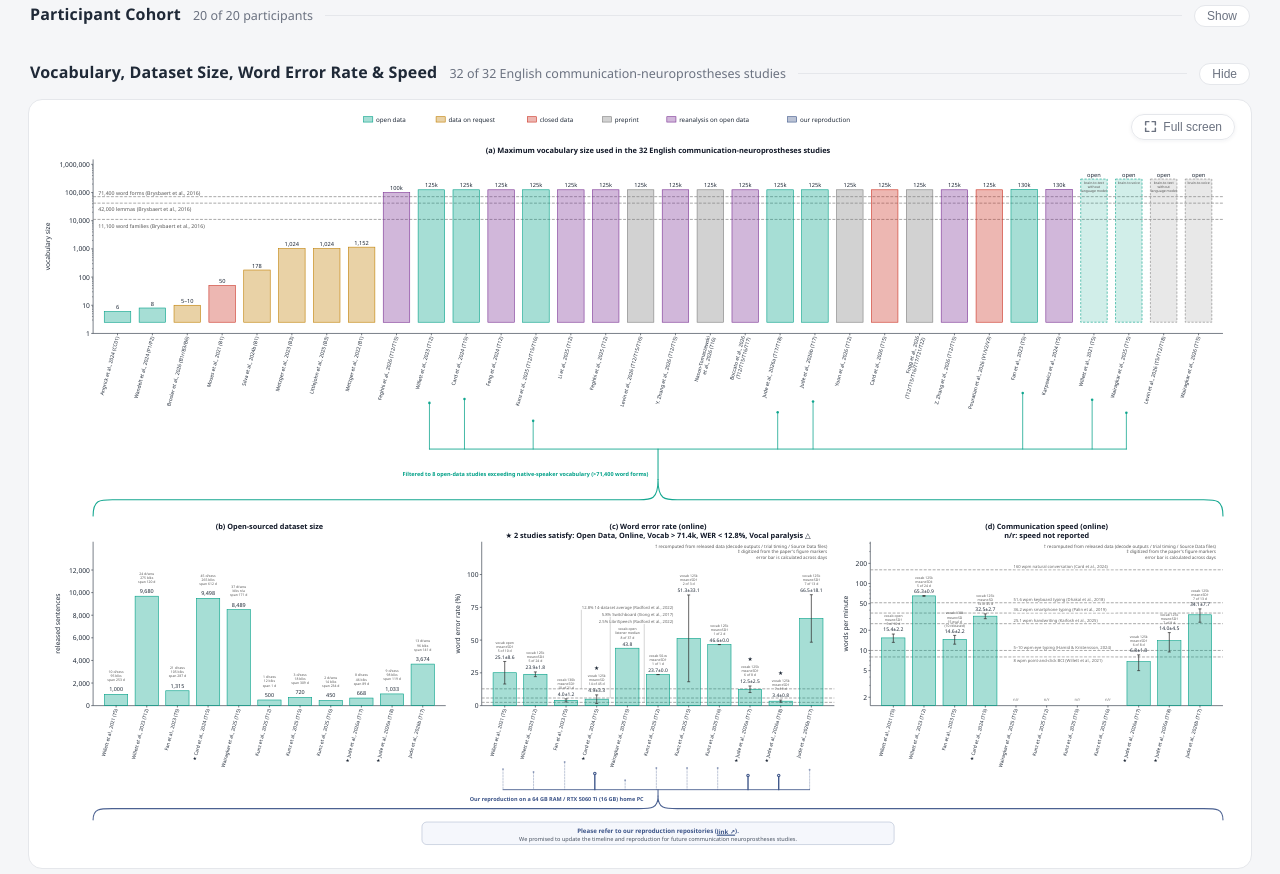
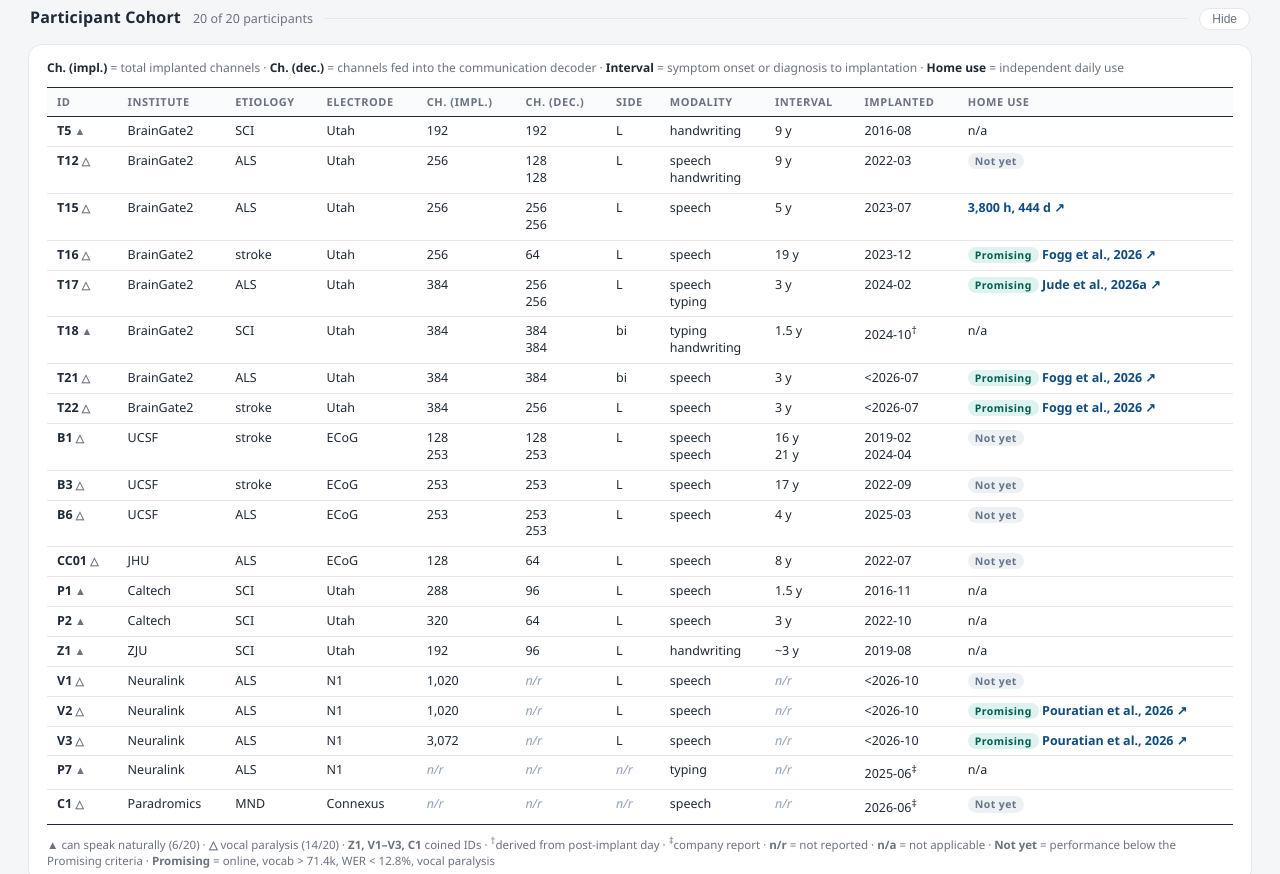
Before and after one commit to Physics-Lee/communication-neuroprostheses-timeline, a plain HTML site: page communication_neuroprostheses_timeline.html in a window 1280 px wide. Shown: the part 1229-2103 px from the top of the page. Drawn offline with Linux system fonts and the light colour scheme.

Commit message:
auto: 2026-11-16 更新 render_timeline 与 HTML 版

```diff
--- a/communication_neuroprostheses_timeline.html
+++ b/communication_neuroprostheses_timeline.html
@@ -81,6 +81,11 @@
                      font-weight: 600; cursor: pointer; transition: all .12s ease; }
   #pinned-only-btn:hover { border-color: #006b59; background: rgba(0, 160, 135, .15); }
   #pinned-only-btn.on { background: #006b59; border-color: #006b59; color: #fff; }
+  .ext-links { margin-left: auto; display: flex; flex-wrap: wrap; gap: 8px; }
+  .nav-pill { display: inline-flex; align-items: center; gap: 4px; border: 1px solid var(--line);
+              background: #fafbfc; color: var(--accent); border-radius: 999px; padding: 4px 13px;
+              font-size: 12px; font-weight: 600; text-decoration: none; transition: all .12s ease; }
+  .nav-pill:hover { border-color: var(--accent); background: var(--accent-soft); }
 
   /* ---------- figure ---------- */
   #figbox, #benchbox { position: relative; background: var(--card); border: 1px solid var(--line); border-radius: 14px;
@@ -178,6 +183,13 @@
   .cohort-sp { font-size: 11px; color: var(--muted); margin-left: 3px; }
   .cohort-tbl a { color: var(--accent); text-decoration: none; font-weight: 600; }
   .cohort-tbl a:hover { text-decoration: underline; }
+  .prom-badge { display: inline-flex; align-items: center; background: rgba(0, 160, 135, .13);
+                color: #005f4f; font-size: 10.5px; font-weight: 700; letter-spacing: .04em;
+                padding: 1px 7px; border-radius: 999px; white-space: nowrap; }
+  .cohort-tbl .nr { color: #94a3b8; font-style: italic; }
+  .nyet-badge { display: inline-flex; align-items: center; background: #eef1f4; color: #64748b;
+                font-size: 10.5px; font-weight: 700; letter-spacing: .04em;
+                padding: 1px 7px; border-radius: 999px; white-space: nowrap; }
   .cohort-foot { font-size: 11.5px; color: var(--muted); margin: 9px 0 0; line-height: 1.45; }
   .cohort-foot a { color: var(--accent); text-decoration: none; }
   .cohort-foot a:hover { text-decoration: underline; }
@@ -259,6 +271,9 @@
         <button data-mode="hide">Hide in place</button>
       </div>
       <button id="pinned-only-btn" type="button" title="Toggle showing only the 2 open-data, online (closed-loop) studies with vocabulary &gt; 71.4k, online WER &lt; 12.8% and at least one vocal-paralysis (△) participant: Card et al. (2024) &amp; Jude et al. (2026a)">★ Open Data, Online, Vocab &gt; 71.4k, WER &lt; 12.8%, Vocal paralysis</button>
+      <div class="ext-links">
+        <a href="https://github.com/Physics-Lee/communication-neuroprostheses-timeline" target="_blank" rel="noopener" class="nav-pill">GitHub Repo ↗</a>
+      </div>
     </div>
   </div>
 
@@ -399,9 +414,9 @@
     <h2>Participant Cohort</h2>
     <span class="count" id="cohort-count"></span>
     <span class="rule"></span>
-    <button id="cohort-toggle" class="sec-btn" type="button">Show</button>
+    <button id="cohort-toggle" class="sec-btn" type="button">Hide</button>
   </div>
-  <div id="cohortbox" style="display:none">
+  <div id="cohortbox">
     <p class="cohort-sub">
       <b>Ch. (impl.)</b> = total implanted channels · <b>Ch. (dec.)</b> = channels fed into the communication decoder ·
       <b>Interval</b> = symptom onset or diagnosis to implantation · <b>Home use</b> = independent daily use
@@ -426,109 +441,119 @@
         <tr class="cohort-row" data-pid="T5">
           <td class="cohort-pid">T5<span class="cohort-sp" title="Can speak naturally">▲</span></td>
           <td>BrainGate2</td><td>SCI</td><td>Utah</td><td>192</td><td>192</td><td>L</td>
-          <td>handwriting</td><td>9 y</td><td>2016-08</td><td>—</td>
+          <td>handwriting</td><td>9 y</td><td>2016-08</td><td>n/a</td>
         </tr>
         <tr class="cohort-row" data-pid="T12">
           <td class="cohort-pid">T12<span class="cohort-sp" title="Vocal paralysis (dysarthria)">△</span></td>
           <td>BrainGate2</td><td>ALS</td><td>Utah</td><td>256</td><td>128<br>128</td><td>L</td>
-          <td>speech<br>handwriting</td><td>9 y</td><td>2022-03</td><td>—</td>
+          <td>speech<br>handwriting</td><td>9 y</td><td>2022-03</td><td><span class="nyet-badge" title="Performance has not reached the Promising criteria; home use not yet feasible">Not yet</span></td>
         </tr>
         <tr class="cohort-row" data-pid="T15">
           <td class="cohort-pid">T15<span class="cohort-sp" title="Vocal paralysis (dysarthria)">△</span></td>
           <td>BrainGate2</td><td>ALS</td><td>Utah</td><td>256</td><td>256<br>256</td><td>L</td>
-          <td>speech<br>cursor</td><td>5 y</td><td>2023-07</td>
+          <td>speech</td><td>5 y</td><td>2023-07</td>
           <td><a href="https://doi.org/10.1038/s41591-026-04414-6" target="_blank" rel="noopener" onclick="event.stopPropagation()">3,800 h, 444 d ↗</a></td>
         </tr>
         <tr class="cohort-row" data-pid="T16">
           <td class="cohort-pid">T16<span class="cohort-sp" title="Vocal paralysis (dysarthria)">△</span></td>
           <td>BrainGate2</td><td>stroke</td><td>Utah</td><td>256</td><td>64</td><td>L</td>
-          <td>speech</td><td>19 y</td><td>2023-12</td><td>—</td>
+          <td>speech</td><td>19 y</td><td>2023-12</td>
+          <td><span class="prom-badge" title="Online, vocab &gt; 71.4k, WER &lt; 12.8%, vocal paralysis">Promising</span>
+              <a href="https://doi.org/10.64898/2026.07.23.739430" target="_blank" rel="noopener" onclick="event.stopPropagation()">Fogg et al., 2026 ↗</a></td>
         </tr>
         <tr class="cohort-row" data-pid="T17">
           <td class="cohort-pid">T17<span class="cohort-sp" title="Vocal paralysis (dysarthria / locked-in syndrome)">△</span></td>
           <td>BrainGate2</td><td>ALS</td><td>Utah</td><td>384</td><td>256<br>256</td><td>L</td>
-          <td>speech<br>typing</td><td>3 y</td><td>2024-02</td><td>—</td>
+          <td>speech<br>typing</td><td>3 y</td><td>2024-02</td>
+          <td><span class="prom-badge" title="Online, vocab &gt; 71.4k, WER &lt; 12.8%, vocal paralysis">Promising</span>
+              <a href="https://doi.org/10.1038/s41593-026-02218-y" target="_blank" rel="noopener" onclick="event.stopPropagation()">Jude et al., 2026a ↗</a></td>
         </tr>
         <tr class="cohort-row" data-pid="T18">
           <td class="cohort-pid">T18<span class="cohort-sp" title="Can speak naturally">▲</span></td>
           <td>BrainGate2</td><td>SCI</td><td>Utah</td><td>384</td><td>384<br>384</td><td>bi</td>
-          <td>typing<br>handwriting</td><td>1.5 y</td><td>2024-10<sup>†</sup></td><td>—</td>
+          <td>typing<br>handwriting</td><td>1.5 y</td><td>2024-10<sup>†</sup></td><td>n/a</td>
         </tr>
         <tr class="cohort-row" data-pid="T21">
           <td class="cohort-pid">T21<span class="cohort-sp" title="Vocal paralysis (dysarthria)">△</span></td>
           <td>BrainGate2</td><td>ALS</td><td>Utah</td><td>384</td><td>384</td><td>bi</td>
-          <td>speech</td><td>3 y</td><td>&lt;2026-07</td><td>—</td>
+          <td>speech</td><td>3 y</td><td>&lt;2026-07</td>
+          <td><span class="prom-badge" title="Online, vocab &gt; 71.4k, WER &lt; 12.8%, vocal paralysis">Promising</span>
+              <a href="https://doi.org/10.64898/2026.07.23.739430" target="_blank" rel="noopener" onclick="event.stopPropagation()">Fogg et al., 2026 ↗</a></td>
         </tr>
         <tr class="cohort-row" data-pid="T22">
           <td class="cohort-pid">T22<span class="cohort-sp" title="Vocal paralysis (anarthria)">△</span></td>
           <td>BrainGate2</td><td>stroke</td><td>Utah</td><td>384</td><td>256</td><td>L</td>
-          <td>speech</td><td>3 y</td><td>&lt;2026-07</td><td>—</td>
+          <td>speech</td><td>3 y</td><td>&lt;2026-07</td>
+          <td><span class="prom-badge" title="Online, vocab &gt; 71.4k, WER &lt; 12.8%, vocal paralysis">Promising</span>
+              <a href="https://doi.org/10.64898/2026.07.23.739430" target="_blank" rel="noopener" onclick="event.stopPropagation()">Fogg et al., 2026 ↗</a></td>
         </tr>
         <tr class="cohort-row" data-pid="B1">
           <td class="cohort-pid">B1<span class="cohort-sp" title="Vocal paralysis (anarthria)">△</span></td>
           <td>UCSF</td><td>stroke</td><td>ECoG</td><td>128<br>253</td><td>128<br>253</td><td>L</td>
-          <td>speech<br>speech</td><td>16 y<br>21 y</td><td>2019-02<br>2024-04</td><td>—</td>
+          <td>speech<br>speech</td><td>16 y<br>21 y</td><td>2019-02<br>2024-04</td><td><span class="nyet-badge" title="Performance has not reached the Promising criteria; home use not yet feasible">Not yet</span></td>
         </tr>
         <tr class="cohort-row" data-pid="B3">
           <td class="cohort-pid">B3<span class="cohort-sp" title="Vocal paralysis (anarthria)">△</span></td>
           <td>UCSF</td><td>stroke</td><td>ECoG</td><td>253</td><td>253</td><td>L</td>
-          <td>speech</td><td>17 y</td><td>2022-09</td><td>—</td>
+          <td>speech</td><td>17 y</td><td>2022-09</td><td><span class="nyet-badge" title="Performance has not reached the Promising criteria; home use not yet feasible">Not yet</span></td>
         </tr>
         <tr class="cohort-row" data-pid="B6">
           <td class="cohort-pid">B6<span class="cohort-sp" title="Vocal paralysis (severe vocal-tract paralysis)">△</span></td>
           <td>UCSF</td><td>ALS</td><td>ECoG</td><td>253</td><td>253<br>253</td><td>L</td>
-          <td>speech<br>gesture</td><td>4 y</td><td>2025-03</td><td>—</td>
+          <td>speech</td><td>4 y</td><td>2025-03</td><td><span class="nyet-badge" title="Performance has not reached the Promising criteria; home use not yet feasible">Not yet</span></td>
         </tr>
         <tr class="cohort-row" data-pid="CC01">
           <td class="cohort-pid">CC01<span class="cohort-sp" title="Vocal paralysis (dysarthria)">△</span></td>
           <td>JHU</td><td>ALS</td><td>ECoG</td><td>128</td><td>64</td><td>L</td>
-          <td>speech</td><td>8 y</td><td>2022-07</td><td>—</td>
+          <td>speech</td><td>8 y</td><td>2022-07</td><td><span class="nyet-badge" title="Performance has not reached the Promising criteria; home use not yet feasible">Not yet</span></td>
         </tr>
         <tr class="cohort-row" data-pid="P1">
           <td class="cohort-pid">P1<span class="cohort-sp" title="Can speak naturally">▲</span></td>
           <td>Caltech</td><td>SCI</td><td>Utah</td><td>288</td><td>96</td><td>L</td>
-          <td>speech</td><td>1.5 y</td><td>2016-11</td><td>—</td>
+          <td>speech</td><td>1.5 y</td><td>2016-11</td><td>n/a</td>
         </tr>
         <tr class="cohort-row" data-pid="P2">
           <td class="cohort-pid">P2<span class="cohort-sp" title="Can speak naturally">▲</span></td>
           <td>Caltech</td><td>SCI</td><td>Utah</td><td>320</td><td>64</td><td>L</td>
-          <td>speech</td><td>3 y</td><td>2022-10</td><td>—</td>
+          <td>speech</td><td>3 y</td><td>2022-10</td><td>n/a</td>
         </tr>
         <tr class="cohort-row" data-pid="Z1">
           <td class="cohort-pid">Z1<span class="cohort-sp" title="Can speak naturally">▲</span></td>
           <td>ZJU</td><td>SCI</td><td>Utah</td><td>192</td><td>96</td><td>L</td>
-          <td>handwriting</td><td>~3 y</td><td>2019-08</td><td>—</td>
+          <td>handwriting</td><td>~3 y</td><td>2019-08</td><td>n/a</td>
         </tr>
         <tr class="cohort-row" data-pid="V1">
           <td class="cohort-pid">V1<span class="cohort-sp" title="Vocal paralysis (dysarthria)">△</span></td>
-          <td>Neuralink</td><td>ALS</td><td>N1</td><td>1,020</td><td>—</td><td>L</td>
-          <td>speech</td><td>—</td><td>&lt;2026-10</td><td>—</td>
+          <td>Neuralink</td><td>ALS</td><td>N1</td><td>1,020</td><td><span class="nr">n/r</span></td><td>L</td>
+          <td>speech</td><td><span class="nr">n/r</span></td><td>&lt;2026-10</td><td><span class="nyet-badge" title="Performance has not reached the Promising criteria; home use not yet feasible">Not yet</span></td>
         </tr>
         <tr class="cohort-row" data-pid="V2">
           <td class="cohort-pid">V2<span class="cohort-sp" title="Vocal paralysis (dysarthria)">△</span></td>
-          <td>Neuralink</td><td>ALS</td><td>N1</td><td>1,020</td><td>—</td><td>L</td>
-          <td>speech</td><td>—</td><td>&lt;2026-10</td><td>—</td>
+          <td>Neuralink</td><td>ALS</td><td>N1</td><td>1,020</td><td><span class="nr">n/r</span></td><td>L</td>
+          <td>speech</td><td><span class="nr">n/r</span></td><td>&lt;2026-10</td>
+          <td><span class="prom-badge" title="Online, vocab &gt; 71.4k, WER &lt; 12.8%, vocal paralysis">Promising</span>
+              <a href="https://doi.org/10.1002/mus.70436" target="_blank" rel="noopener" onclick="event.stopPropagation()">Pouratian et al., 2026 ↗</a></td>
         </tr>
         <tr class="cohort-row" data-pid="V3">
           <td class="cohort-pid">V3<span class="cohort-sp" title="Vocal paralysis (dysarthria)">△</span></td>
-          <td>Neuralink</td><td>ALS</td><td>N1</td><td>3,072</td><td>—</td><td>L</td>
-          <td>speech</td><td>—</td><td>&lt;2026-10</td><td>—</td>
+          <td>Neuralink</td><td>ALS</td><td>N1</td><td>3,072</td><td><span class="nr">n/r</span></td><td>L</td>
+          <td>speech</td><td><span class="nr">n/r</span></td><td>&lt;2026-10</td>
+          <td><span class="prom-badge" title="Online, vocab &gt; 71.4k, WER &lt; 12.8%, vocal paralysis">Promising</span>
+              <a href="https://doi.org/10.1002/mus.70436" target="_blank" rel="noopener" onclick="event.stopPropagation()">Pouratian et al., 2026 ↗</a></td>
         </tr>
         <tr class="cohort-row" data-pid="P7">
           <td class="cohort-pid">P7<span class="cohort-sp" title="Can speak naturally">▲</span></td>
-          <td>Neuralink</td><td>ALS</td><td>N1</td><td>—</td><td>—</td><td>—</td>
-          <td>typing</td><td>—</td><td>2025-06<sup>‡</sup></td><td>—</td>
+          <td>Neuralink</td><td>ALS</td><td>N1</td><td><span class="nr">n/r</span></td><td><span class="nr">n/r</span></td><td><span class="nr">n/r</span></td><td>typing</td><td><span class="nr">n/r</span></td><td>2025-06<sup>‡</sup></td><td>n/a</td>
         </tr>
         <tr class="cohort-row" data-pid="C1">
           <td class="cohort-pid">C1<span class="cohort-sp" title="Vocal paralysis (dysarthria)">△</span></td>
-          <td>Paradromics</td><td>MND</td><td>Connexus</td><td>—</td><td>—</td><td>—</td>
-          <td>speech</td><td>—</td><td>2026-06<sup>‡</sup></td><td>—</td>
+          <td>Paradromics</td><td>MND</td><td>Connexus</td><td><span class="nr">n/r</span></td><td><span class="nr">n/r</span></td><td><span class="nr">n/r</span></td><td>speech</td><td><span class="nr">n/r</span></td><td>2026-06<sup>‡</sup></td><td><span class="nyet-badge" title="Performance has not reached the Promising criteria; home use not yet feasible">Not yet</span></td>
         </tr>
       </tbody>
     </table>
     <p class="cohort-foot">
-      <b>▲</b> can speak naturally (6/20) · <b>△</b> vocal paralysis (14/20) · <b>Z1, V1–V3, C1</b> coined IDs ·
-      <b>&lt;yyyy-mm</b> implanted before given month · <sup>†</sup>derived from post-implant day · <sup>‡</sup>company report
+      <b>▲</b> can speak naturally (6/20) · <b>△</b> vocal paralysis (14/20) · <b>Z1, V1–V3, C1</b> coined IDs · <sup>†</sup>derived from post-implant day · <sup>‡</sup>company report · <b>n/r</b> = not reported · <b>n/a</b> = not applicable · <b>Not yet</b> = performance below the Promising criteria ·
+      <b>Promising</b> = online, vocab &gt; 71.4k, WER &lt; 12.8%, vocal paralysis
     </p>
   </div>
 
@@ -1427,7 +1452,7 @@
 <line x1="1153.6" y1="1266.6" x2="1153.6" y2="1278.4" stroke="#3C5488" stroke-width="1.94" stroke-linecap="round" opacity="0.92"/>
 <path d="M 100.8 1322.9 C 100.8 1301.9, 113.3 1301.9, 136.6 1301.9 L 1117.8 1301.9 C 1141.1 1301.9, 1153.6 1301.9, 1153.6 1278.4 C 1153.6 1301.9, 1166.1 1301.9, 1189.4 1301.9 L 2170.6 1301.9 C 2193.9 1301.9, 2206.4 1301.9, 2206.4 1322.9" fill="none" stroke="#3C5488" stroke-width="2.01" stroke-linecap="round" stroke-linejoin="round" opacity="0.92"/>
 <text x="1126.7" y="1284.3" font-size="10.28" fill="#3C5488" font-weight="bold" text-anchor="end" dominant-baseline="central">Our reproduction on a 64 GB RAM / RTX 5060 Ti (16 GB) home PC</text>
-<a href="https://github.com/Physics-Lee/communication-neuroprostheses-reproduction" target="_blank" rel="noopener" class="f2-repro-link" style="text-decoration:none">
+<a href="https://physics-lee.github.io/communication-neuroprostheses-reproduction/" target="_blank" rel="noopener" class="f2-repro-link" style="text-decoration:none">
 <rect x="713.6" y="1326.9" width="880.0" height="42.0" rx="9" fill="#f5f7fc" stroke="#3C5488" stroke-opacity="0.38" stroke-width="1.1"/>
 <text x="1153.6" y="1342.9" font-size="11.39" font-weight="bold" fill="#3C5488" text-anchor="middle" dominant-baseline="central">Please refer to our reproduction repositories (<tspan text-decoration="underline">link ↗</tspan>).</text>
 <text x="1153.6" y="1358.4" font-size="10.42" fill="#4b5563" text-anchor="middle" dominant-baseline="central">We promised to update the timeline and reproduction for future communication neuroprostheses studies.</text>
```
Also changed, not shown: 1 other file.
